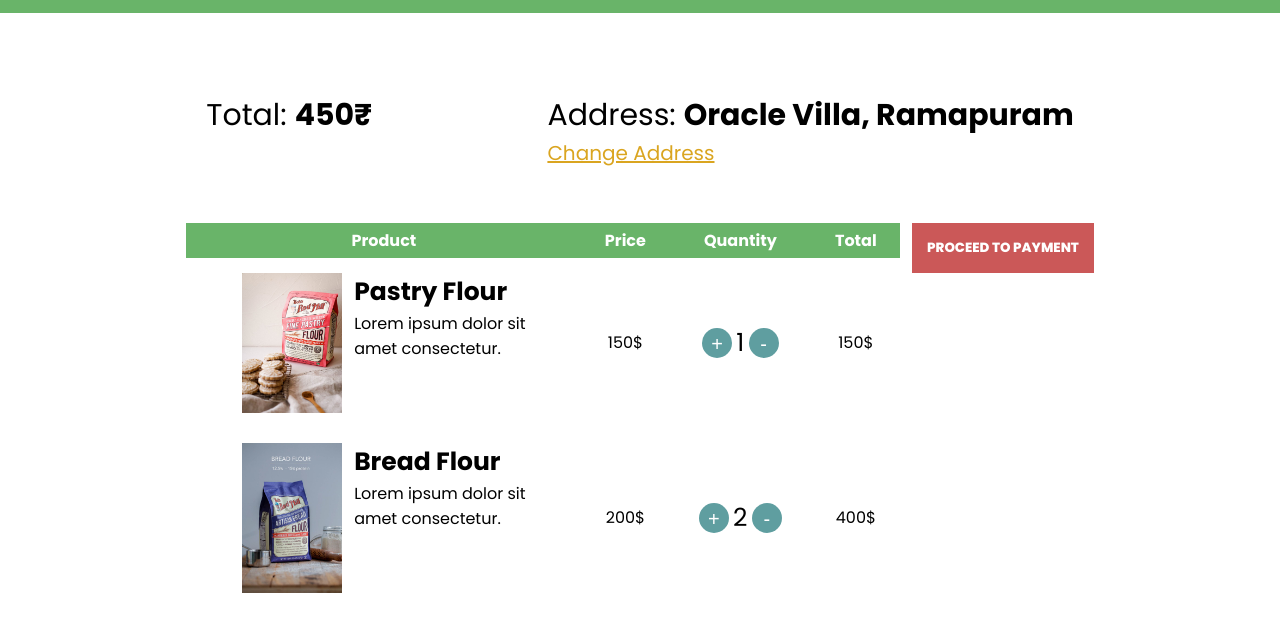
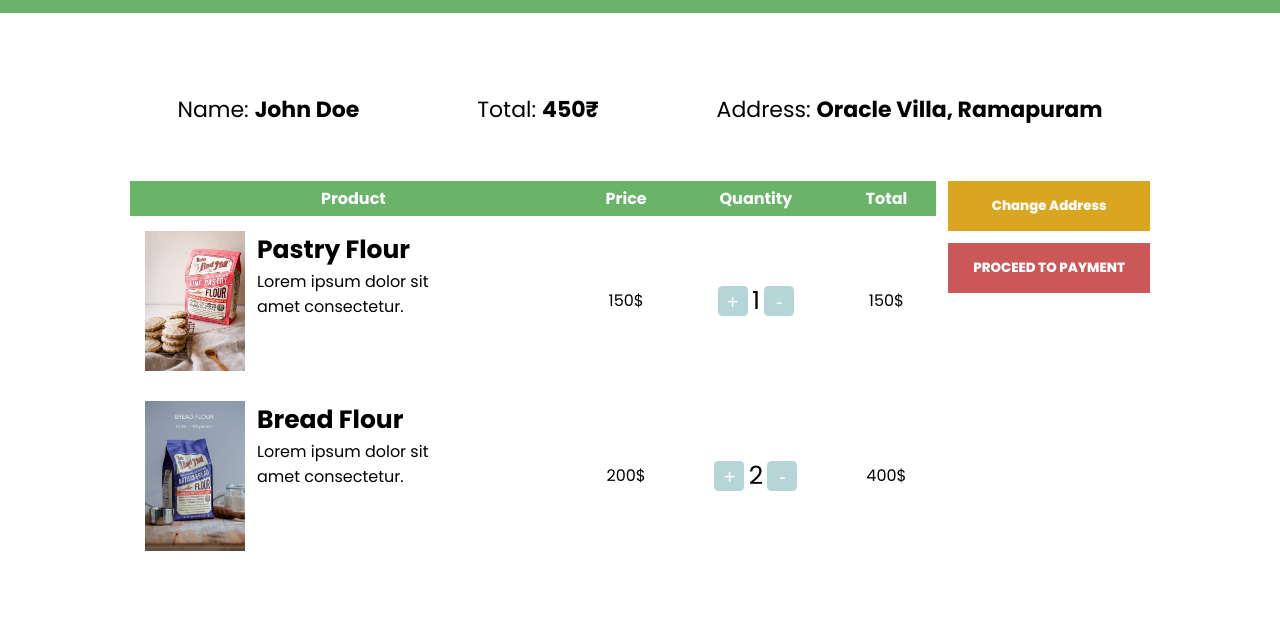
Before and after one commit to cybertheos/Ecommerce-Website, a plain HTML site: page Pages/addtocart.html in a window 1280 px wide. Shown: the part 174-806 px from the top of the page. Drawn offline with Linux system fonts and the light colour scheme; files that its build step writes are made by us from their sources; files whose address does not match are found by name.

Commit message:
Changes added

```diff
--- a/Pages/addtocart.html
+++ b/Pages/addtocart.html
@@ -51,6 +51,9 @@
 
     <section id="add-to-cart-container">
         <div class="container">
+            <div class="name-box">
+                <span>Name: <strong>John Doe</strong></span>
+            </div>
             <div class="amount-box">
                 <span>Total: <strong>450₹</strong></span>
             </div>
@@ -58,7 +61,6 @@
                 <span>Address: <strong>
                     Oracle Villa, Ramapuram
                 </strong></span>
-                <a href="">Change Address</a>
             </div>
         </div>
         <div class="cart-table">
@@ -74,7 +76,7 @@
 
                 <tbody>
                     <tr>
-                        <td style="display: flex; justify-content: center; gap: 12px; text-align: left;">
+                        <td style="display: flex; justify-content: left; gap: 12px; text-align: left;">
                             <img src="/Ecommerce/src/Glazed Chinese Five Spice Cookies — Eat Cho Food.jpeg" alt="">
                             <div class="item-content">
                                 <span style="font-size: 25px; font-weight: bold;">Pastry Flour</span>
@@ -83,14 +85,14 @@
                         </td>
                         <td><span>150$</span></td>
                         <td>
-                            <button style="width: 30px; height: 30px; border-radius: 50%; padding: 5px; border: none; outline: none; background-color: cadetblue; font-size: 20px; color: #fff;">+</button>
+                            <button style="width: 30px; height: 30px; border-radius: 15%; padding: 5px; border: none; outline: none; background-color: rgb(181, 213, 214); font-size: 20px; color: #fff;">+</button>
                             <span style="font-size: 25px;">1</span>
-                            <button style="width: 30px; height: 30px; border-radius: 50%; padding: 5px; border: none; outline: none; background-color: cadetblue; font-size: 20px; color: #fff;">-</button>
+                            <button style="width: 30px; height: 30px; border-radius: 15%; padding: 5px; border: none; outline: none; background-color:  rgb(181, 213, 214); font-size: 20px; color: #fff;">-</button>
                         </td>
                         <td><p>150$</p></td>
                     </tr>
                     <tr>
-                        <td style="display: flex; justify-content: center; gap: 12px; text-align: left;">
+                        <td style="display: flex; justify-content: left; gap: 12px; text-align: left;">
                             <img src="/Ecommerce/src/Flour 101_ Different Types of Flour and When to Use Them.jpeg" alt="">
                             <div class="item-content">
                                 <span style="font-size: 25px; font-weight: bold;">Bread Flour</span>
@@ -99,15 +101,16 @@
                         </td>
                         <td><span>200$</span></td>
                         <td>
-                            <button style="width: 30px; height: 30px; border-radius: 50%; padding: 5px; border: none; outline: none; background-color: cadetblue; font-size: 20px; color: #fff;">+</button>
+                            <button style="width: 30px; height: 30px; border-radius: 15%; padding: 5px; border: none; outline: none; background-color: rgb(181, 213, 214); font-size: 20px; color: #fff;">+</button>
                             <span style="font-size: 25px;">2</span>
-                            <button style="width: 30px; height: 30px; border-radius: 50%; padding: 5px; border: none; outline: none; background-color: cadetblue; font-size: 20px; color: #fff;">-</button>
+                            <button style="width: 30px; height: 30px; border-radius: 15%; padding: 5px; border: none; outline: none; background-color: rgb(181, 213, 214); font-size: 20px; color: #fff;">-</button>
                         </td>
                         <td><p>400$</p></td>
                     </tr>
                 </tbody>
             </table>
             <div class="item-payment">
+                <button>Change Address</button>
                 <button>PROCEED TO PAYMENT</button>
             </div>
         </div>
--- a/Styles/addtocart.css
+++ b/Styles/addtocart.css
@@ -90,13 +90,17 @@ a {
 .container {
   display: flex;
   justify-content: space-around;
+  align-items: center;
   gap: 23px;
 }
+.name-box span {
+  font-size: 22px;
+}
 .amount-box span {
-  font-size: 30px;
+  font-size: 22px;
 }
 .address-section span {
-  font-size: 30px;
+  font-size: 22px;
 }
 .address-section a {
   color: goldenrod;
@@ -111,7 +115,7 @@ a {
   gap: 12px;
 }
 table.table-items {
-  width: 70%;
+  width: 80%;
   text-align: center;
   border-collapse: collapse;
 }
@@ -126,7 +130,18 @@ table.table-items td {
 .cart-table tbody td img {
   width: 100px;
 }
+.item-payment {
+  width: 20%;
+}
+.item-payment button:nth-child(1) {
+  margin-bottom: 12px;
+  background-color: goldenrod;
+}
+.item-payment button:nth-child(1):hover {
+  background-color: gold;
+}
 .item-payment button {
+  width: 100%;
   padding: 15px;
   background-color: rgba(194, 58, 58, 0.849);
   color: #ffff;
```
